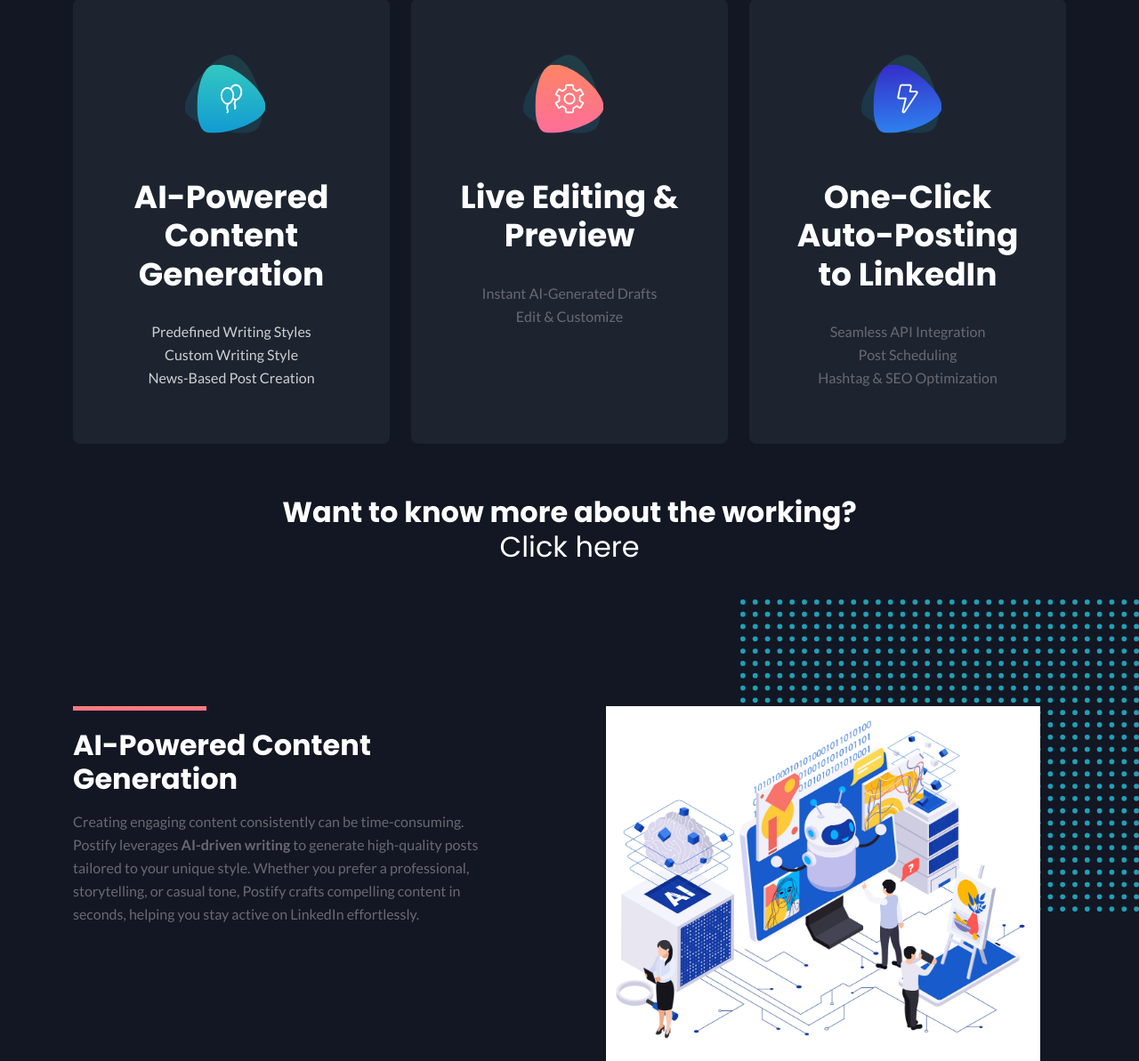
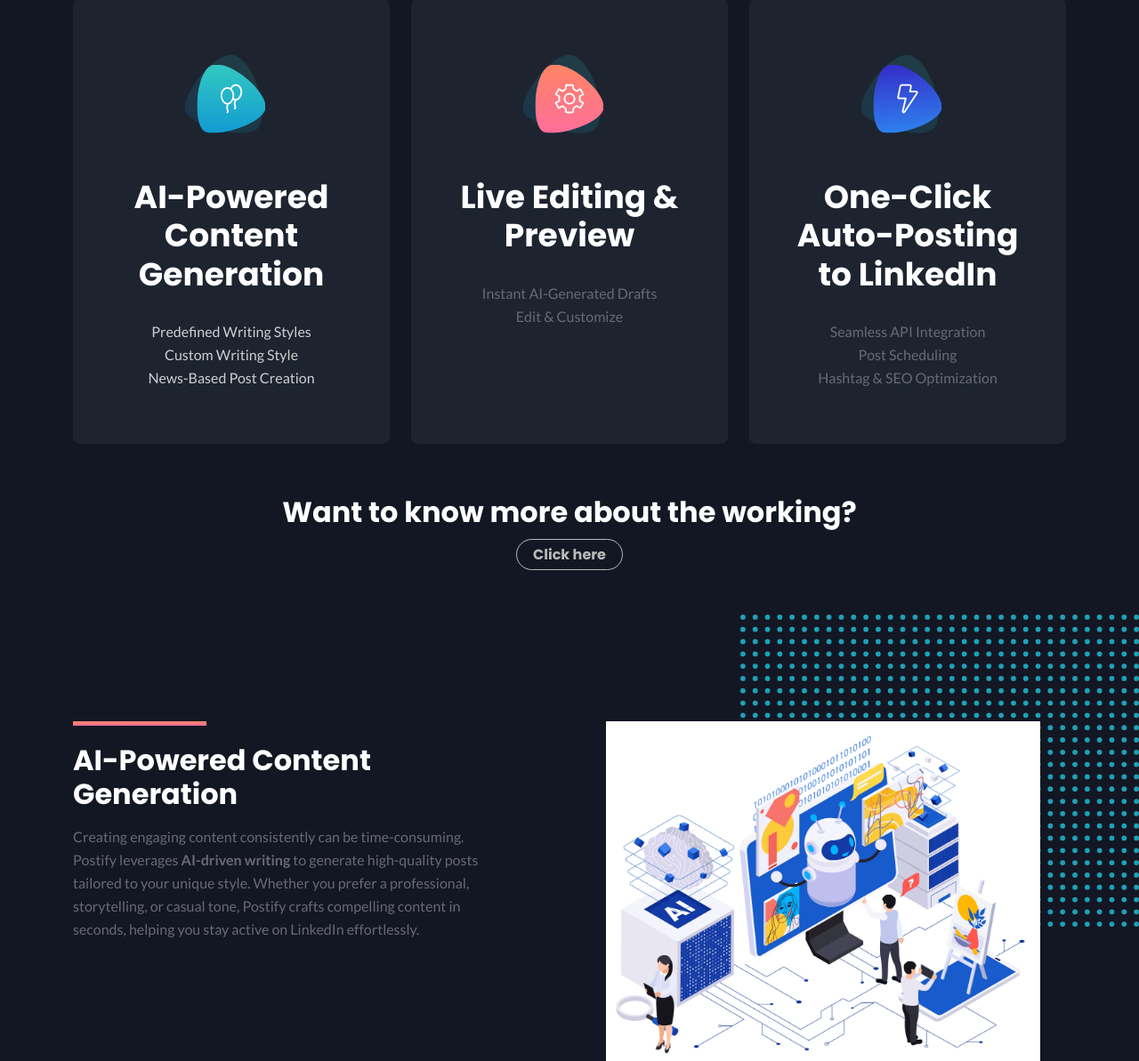
Before and after one commit to uditbhatia26/Postify_web, a Flask app: page / in a window 1280 px wide. Shown: the part 1307-2500 px from the top of the page at 89% size. Run offline with Flask 3, Linux system fonts and the light colour scheme; some libraries are stand-ins or nearby versions.

Commit message:
Added border for click here btn

```diff
--- a/static/assets/css/style.css
+++ b/static/assets/css/style.css
@@ -1133,9 +1133,25 @@ p {
   display: none;
 }
 
+.working-title{
+  display: flex;
+  flex-direction: column;
+  border: 1px solid #b9b9b9 !important;
+  border-radius: 20px;
+  width: 120px !important;
+  padding: 7px;
+  margin: 10px;
+}
+
 .working-title:hover{
   cursor: pointer;
 }
+
+/* .personal-link{
+  height: 100px;
+  margin-top: 10px;
+  color: #E1E1E1
+} */
 
 /*===========================
   SUBSCRIBE  css
--- a/templates/index.html
+++ b/templates/index.html
@@ -11,6 +11,8 @@
   <meta name="viewport" content="width=device-width, initial-scale=1" />
 
   <!--====== Favicon Icon ======-->
+  <!-- Bootstrap Icons CDN -->
+<link rel="stylesheet" href="https://cdn.jsdelivr.net/npm/bootstrap-icons/font/bootstrap-icons.css">
   <link rel="shortcut icon" href="../static/assets/images/logo/postify-logo-03-01.png" type="image/png" />
 
   <!--====== CSS Files LinkUp ======-->
@@ -237,11 +239,12 @@
   <section class="mt-5">
     <div class="row justify-content-center m-10">
       <div class="col-lg-10">
-        <div class="section-title text-center pb-40">
+        <div class="section-title text-center pb-40" style="display: flex; flex-direction: column; align-items: center;">
           <div ></div>
           <h3 class="title ">
-            Want to know more about the working? <br><Span onclick="working_toggle()" class="working-title">Click here</Span>
+            Want to know more about the working?
           </h3>
+          <div class="working-title"><h6 onclick="working_toggle()" class="text-center" style="color: #b9b9b9 !important;">Click here</h6></div>
           <img id="work-image" class="hide-image" src="../static/assets/images/working/workflow_for_postify.png" alt="working-image" style="margin: 50px 0 80px;">
         </div>
         <!-- section title -->
@@ -429,9 +432,9 @@
             </div>
             <div class="services-content mt-30">
               <h4 class="services-title">
-                <a href="https://www.linkedin.com/in/gunjan-pahwa-544798280/"><h5 href="javascript:void(0)">Gunjan<br>Pahwa</h5></a>
-
+                <h5 href="javascript:void(0)">Gunjan<br>Pahwa</h5>
               </h4>
+              <!-- <a href="https://www.linkedin.com/in/gunjan-pahwa-544798280/"><h1><i class="bi bi-linkedin"></i></h1></a> -->
               <p class="text" style="color: #cecfd1; font-weight: 2000;">
                 Team Leader
               </p>
```
